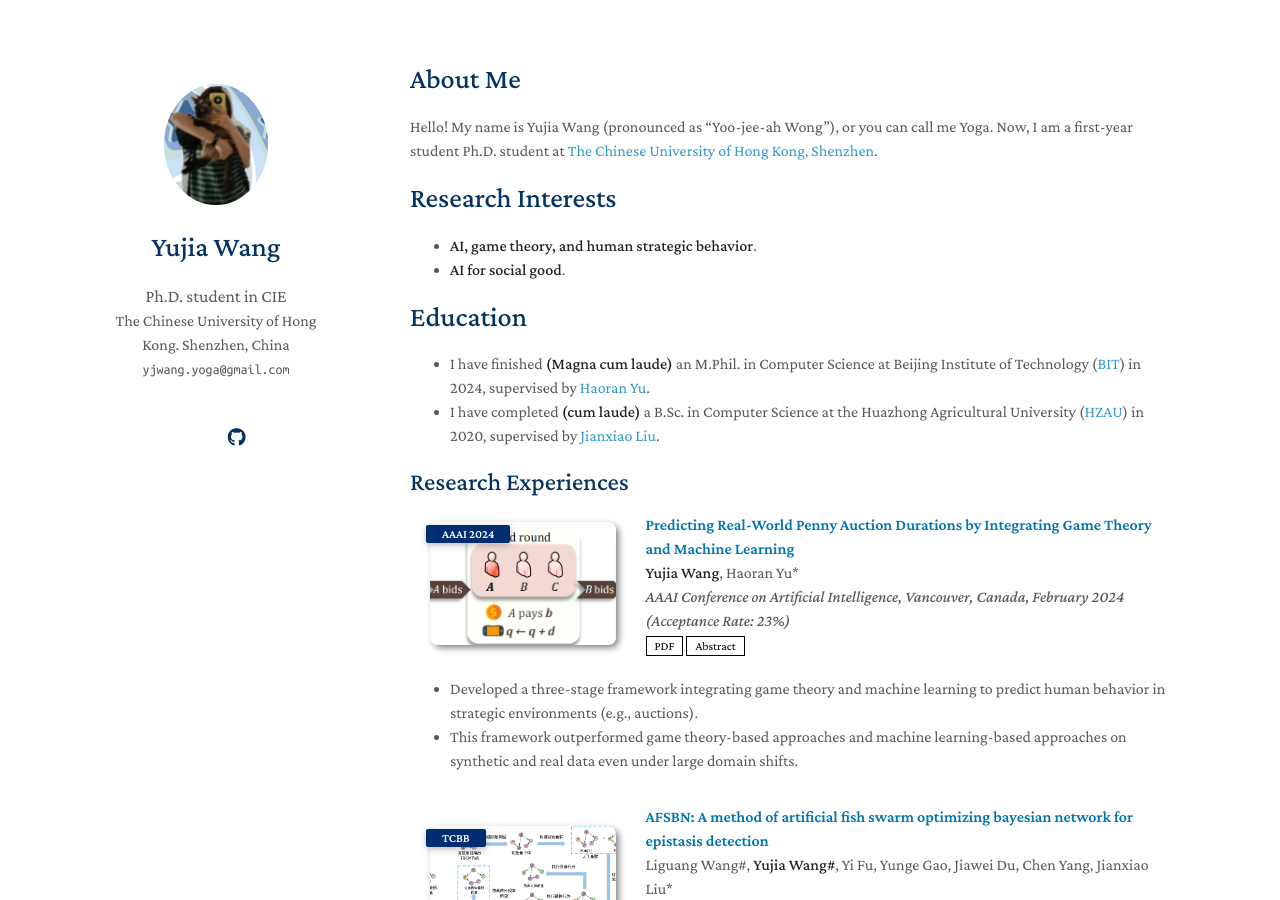
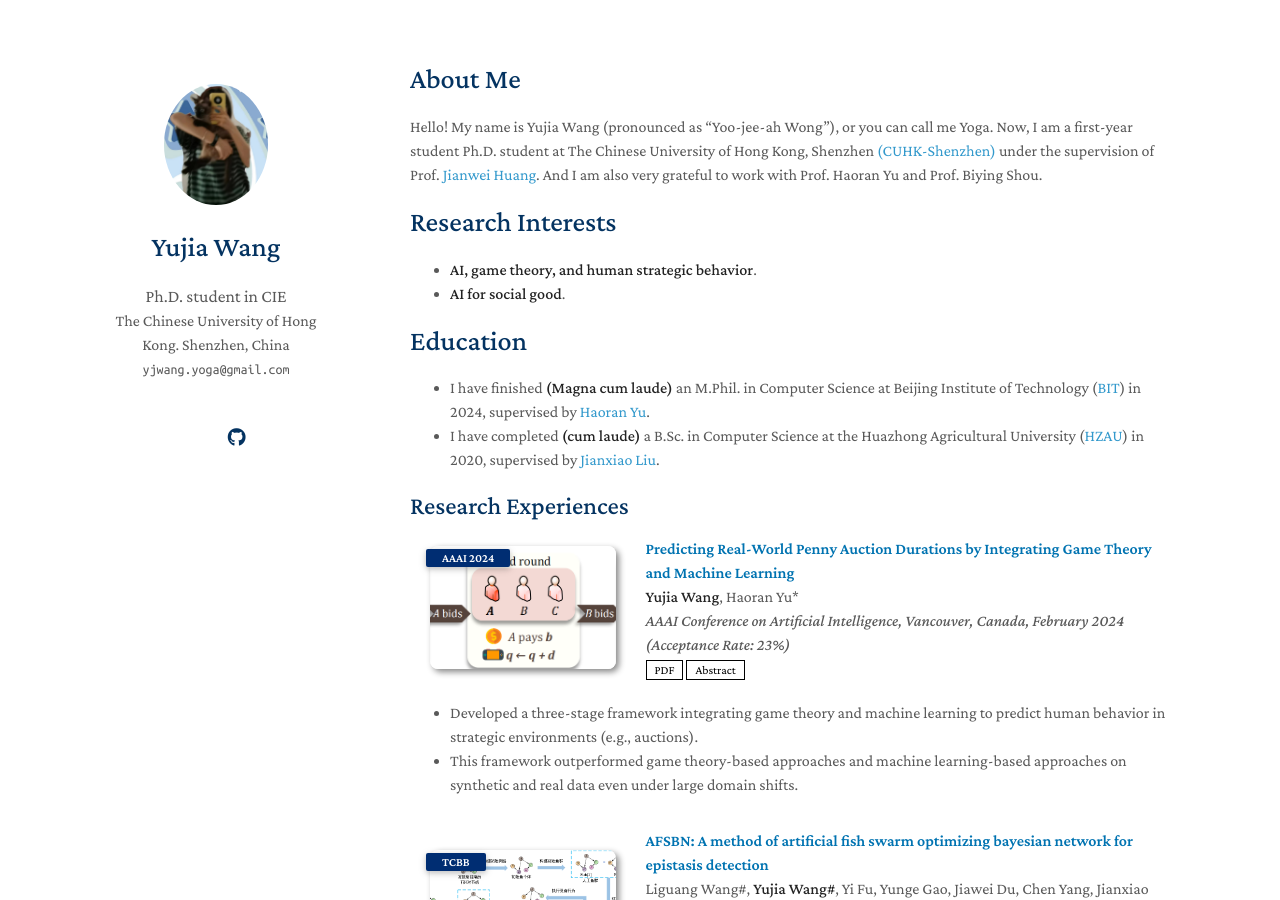
Before and after one commit to YogaWang7/YogaWang7.github.io, a Jekyll site: the page built from index.md, in a window 1280 px wide and 900 px high. Built offline with Jekyll 4.4.1, drawn with Linux system fonts in a browser that asks for light colours; nearby versions of some CDN libraries; comment, search, counter and statistics services are not loaded; a style sheet for code colours, icons or effects is not loaded; our own code applies the rules of GitHub Pages for plain Markdown files.

Commit message:
Update index.md
update prof

```diff
--- a/index.md
+++ b/index.md
@@ -4,7 +4,7 @@ layout: homepage
 
 # About Me
 
-Hello! My name is Yujia Wang (pronounced as "Yoo-jee-ah Wong"), or you can call me Yoga. Now, I am a first-year student Ph.D. student at [The Chinese University of Hong Kong, Shenzhen]([https://english.bit.edu.cn/](https://www.cuhk.edu.cn/en)).
+Hello! My name is Yujia Wang (pronounced as "Yoo-jee-ah Wong"), or you can call me Yoga. Now, I am a first-year student Ph.D. student at The Chinese University of Hong Kong, Shenzhen [(CUHK-Shenzhen)](https://www.cuhk.edu.cn/en) under the supervision of Prof. [Jianwei Huang](https://scholar.google.com/citations?user=QQq52JcAAAAJ&hl=en). And I am also very grateful to work with Prof. Haoran Yu and Prof. Biying Shou.
 
 # Research Interests
 
```
